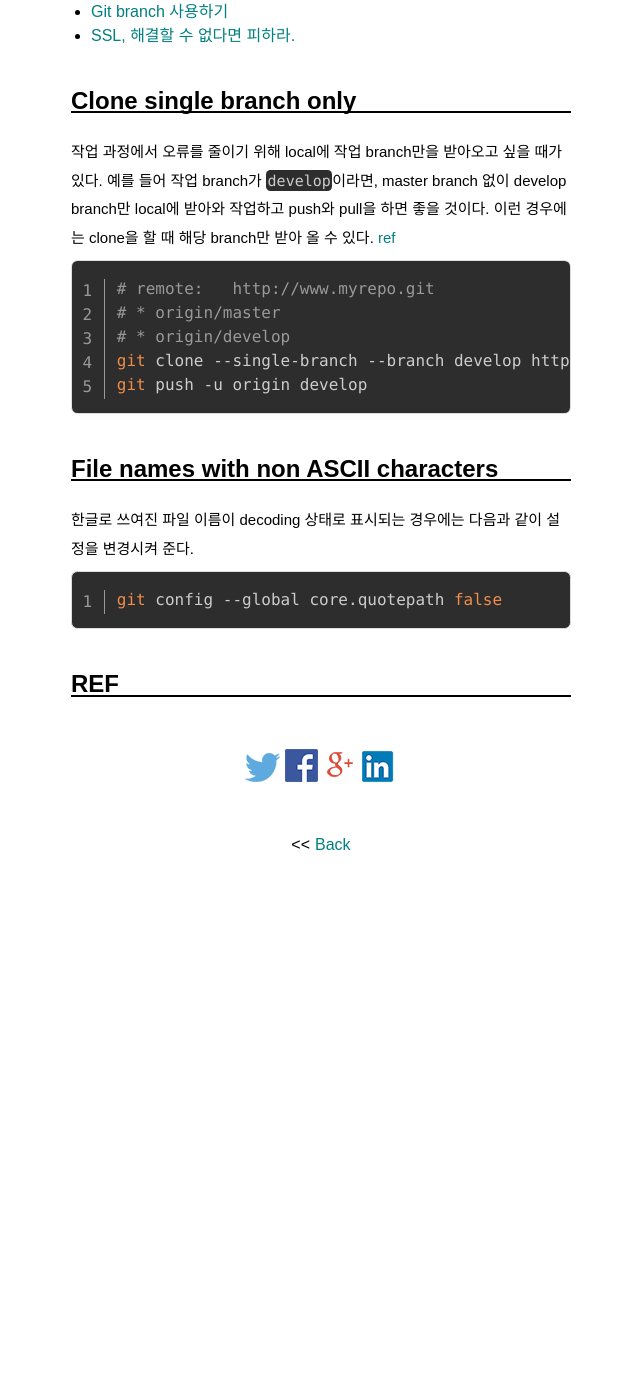
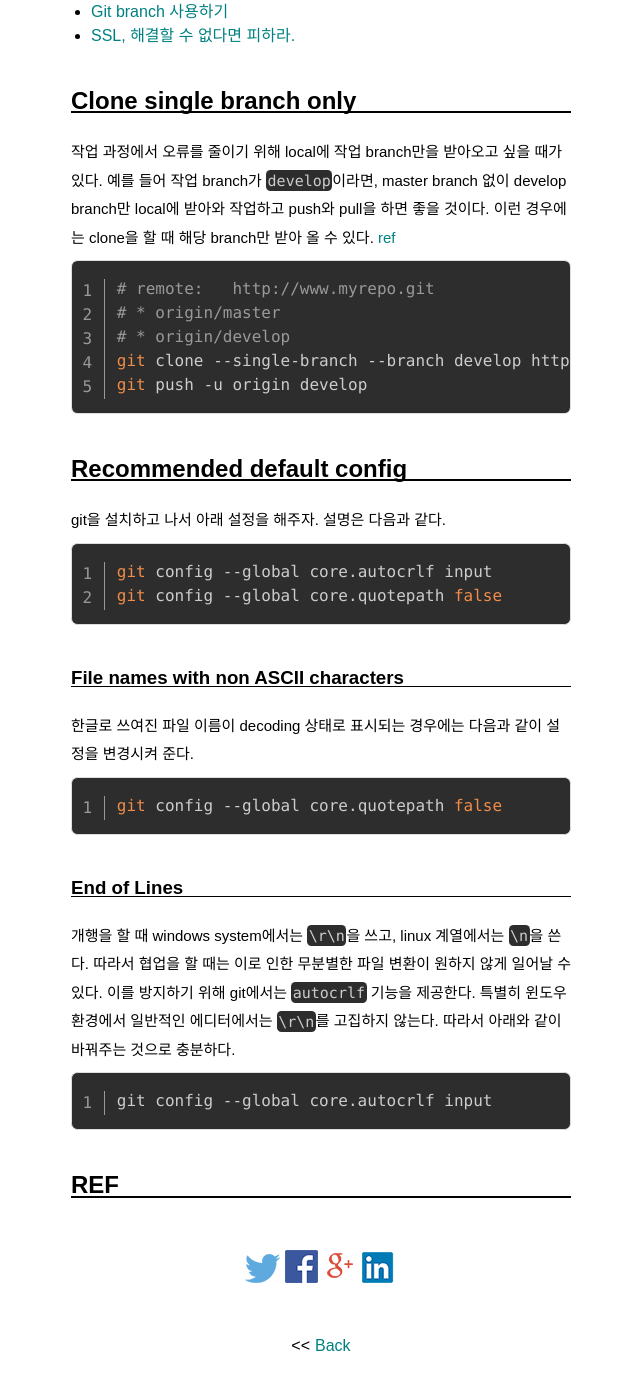
Before and after one commit to pinedance/blog, a Jekyll site: the page built from _posts/updates/2019-05-28-Git-Cookbook.md, in a window 1280 px wide and 1400 px high, scrolled down 701 px. Shown: the top 1390 px of the window, without its empty margins (319-959 px from the left). Built offline with Jekyll 4.4.1, drawn with Linux system fonts in a browser that asks for light colours; some web fonts are replaced; comment, search, counter and statistics services are not loaded; before the commit the page ends 1600 px from its top, so only the background shows below that.

Commit message:
Update 2019-05-28-Git-Cookbook.md

````diff
--- a/_posts/updates/2019-05-28-Git-Cookbook.md
+++ b/_posts/updates/2019-05-28-Git-Cookbook.md
@@ -27,7 +27,16 @@ git clone --single-branch --branch develop http://www.myrepo.git
 git push -u origin develop
 ```
 
-## File names with non ASCII characters
+## Recommended default config
+
+git을 설치하고 나서 아래 설정을 해주자. 설명은 다음과 같다.
+
+```bash
+git config --global core.autocrlf input
+git config --global core.quotepath false
+```
+
+### File names with non ASCII characters
 
 한글로 쓰여진 파일 이름이 decoding 상태로 표시되는 경우에는 다음과 같이 설정을 변경시켜 준다.
 
@@ -35,4 +44,14 @@ git push -u origin develop
 git config --global core.quotepath false
 ```
 
+### End of Lines
+
+개행을 할 때 windows system에서는 `\r\n`을 쓰고, linux 계열에서는 `\n`을 쓴다. 따라서 협업을 할 때는 이로 인한 무분별한 파일 변환이 원하지 않게 일어날 수 있다. 이를 방지하기 위해 git에서는 `autocrlf` 기능을 제공한다. 특별히 윈도우 환경에서 일반적인 에디터에서는 `\r\n`를 고집하지 않는다. 따라서 아래와 같이 바꿔주는 것으로 충분하다.
+
+```
+git config --global core.autocrlf input
+```
+
+
+
 ## REF
````
